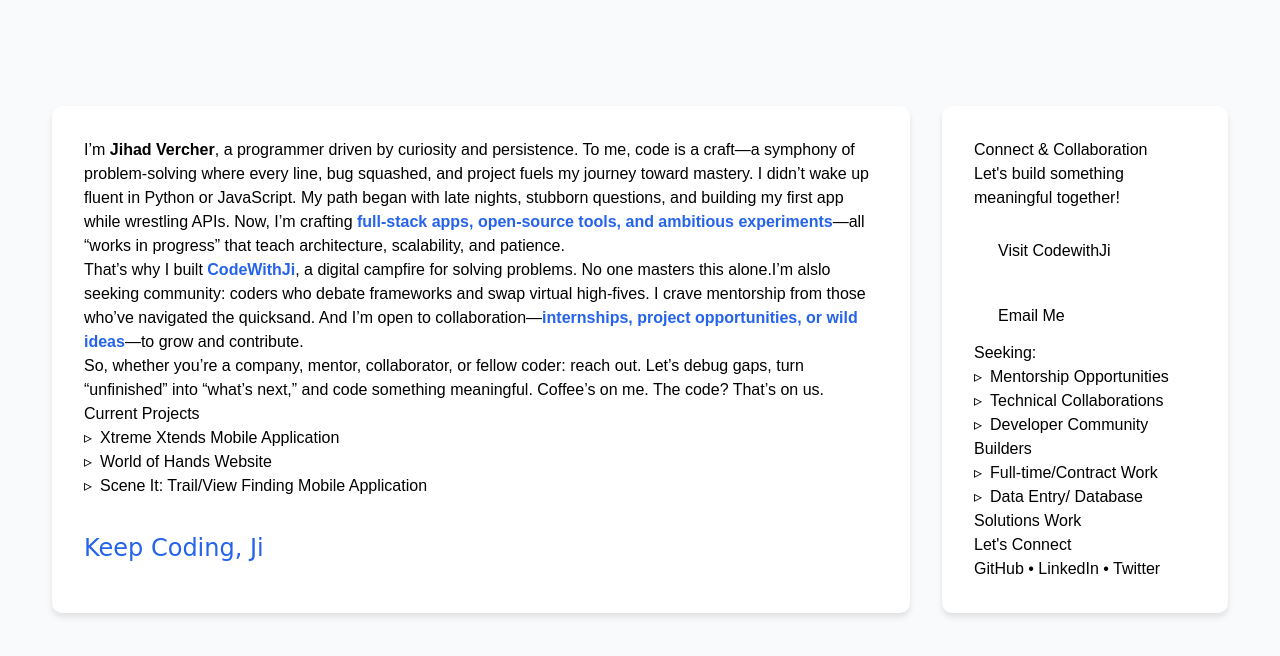
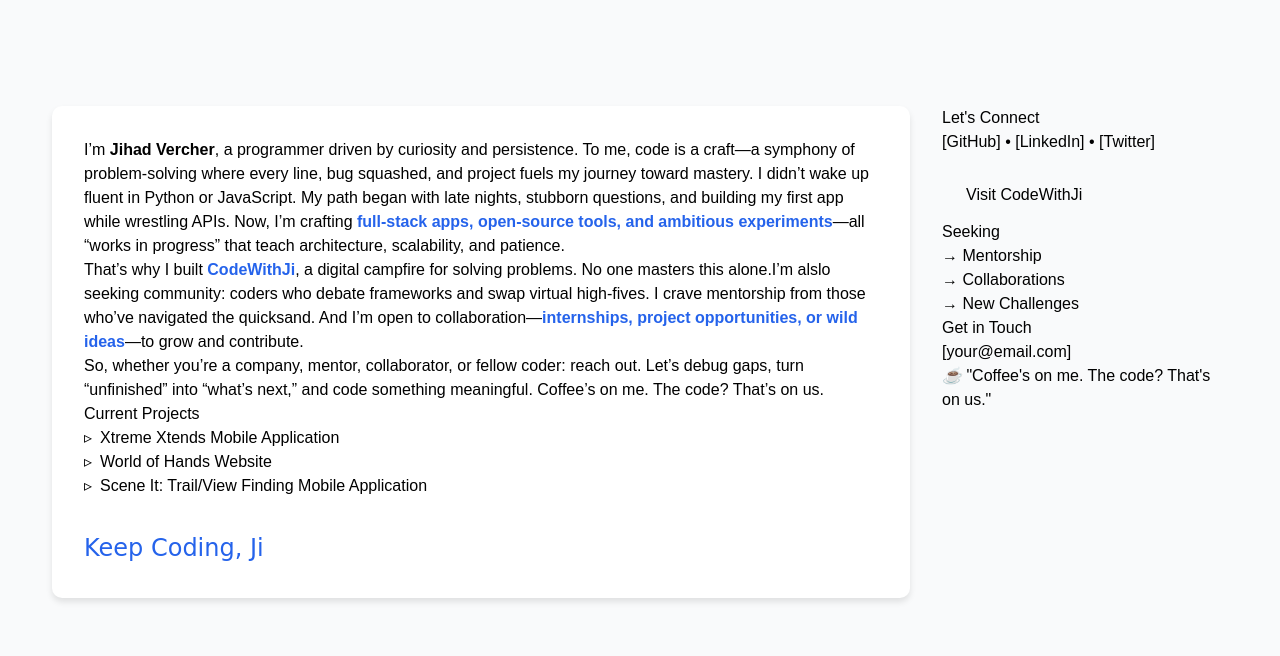
Before and after one commit to C0deWithJi/CWJ-Web, a plain HTML site: page pages/about.html in a window 1280 px wide. Shown: the part 330-986 px from the top of the page. Drawn offline with nearby package versions, Linux system fonts and the light colour scheme.

Commit message:
updated about page

```diff
--- a/pages/about.html
+++ b/pages/about.html
@@ -54,28 +54,28 @@
         <div class="signature text-blue-600">Keep Coding, Ji</div>
       </main>
 
-      <aside class="sidebar">
-        <h2>Connect & Collaboration</h2>
-        <p>Let's build something meaningful together!</p>
-        <a href="../index.html" class="cta-button">Visit CodewithJi</a>
-        <a href="mailto:codewithji@icloud.com" class="cta-button">Email Me</a>
+      <div class="cta-grid">
+        <div class="cta-card">
+            <h2>Let's Connect</h2>
+            <p>[GitHub] • [LinkedIn] • [Twitter]</p>
+            <a href="https://codewithji.com" class="cta-button">Visit CodeWithJi</a>
+        </div>
 
-        <h3>Seeking:</h3>
-        <ul class="projects-list">
-            <li>Mentorship Opportunities</li>
-            <li>Technical Collaborations</li>
-            <li>Developer Community Builders</li>
-            <li>Full-time/Contract Work</li>
-            <li>Data Entry/ Database Solutions Work</li>
-        </ul>
+        <div class="cta-card">
+            <h2>Seeking</h2>
+            <ul style="list-style: none;">
+                <li>→ Mentorship</li>
+                <li>→ Collaborations</li>
+                <li>→ New Challenges</li>
+            </ul>
+        </div>
 
-        <div class="social-links">
-            <h3>Let's Connect</h3>
-            <a href="https://github.com/JihadVercher22">GitHub</a> •
-            <a href="">LinkedIn</a> •
-            <a href="">Twitter</a>
+        <div class="cta-card">
+            <h2>Get in Touch</h2>
+            <p>[your@email.com]</p>
+            <p><em class="coffee-emoji">☕</em> "Coffee's on me. The code? That's on us."</p>
         </div>
-    </aside>
+    </div>
 </div>
 
     </div>
```
